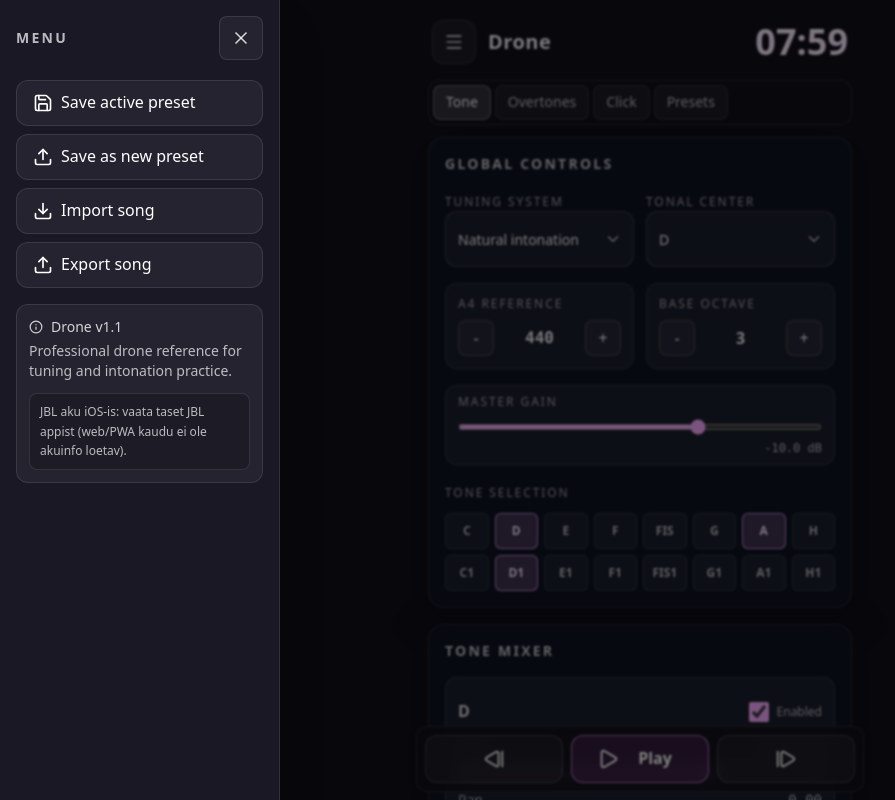
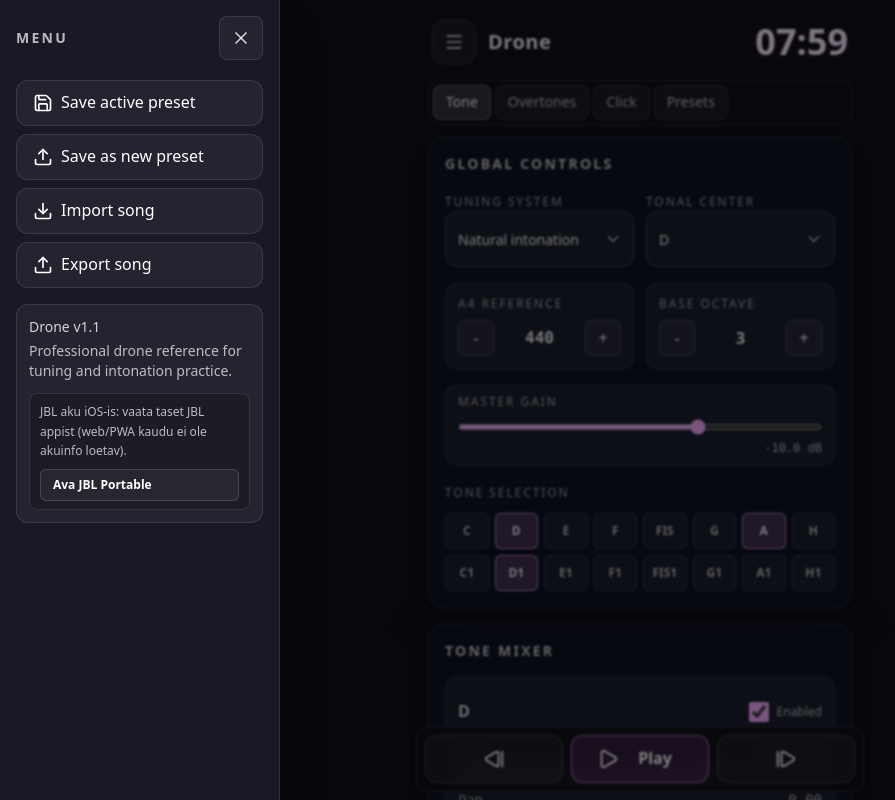
Before and after one commit to margokolar/bourdon-app, a React (Vite) app: page / in a window 1280 px wide. Both pictures are taken after a click on the button 454 px from the left and 42 px from the top of the page. Shown: the top 800 px of the page, without its empty margins (0-895 px from the left). Built offline with nearby package versions, Linux system fonts and the light colour scheme.

Commit message:
Add JBL Portable deep-link action in side menu.
This removes the Info icon and adds a menu button that attempts to open the JBL Portable iOS app for battery checks.

```diff
--- a/src/App.tsx
+++ b/src/App.tsx
@@ -1,7 +1,6 @@
 import {
   ChevronDown,
   Download,
-  Info,
   Menu,
   Pause,
   Play,
@@ -312,6 +311,11 @@ function App() {
     },
     [importSong],
   )
+
+  const openJblPortableApp = useCallback(() => {
+    // Best effort deep-link. Works only if JBL registers this URL scheme.
+    window.location.href = 'jblportable://'
+  }, [])
 
   const handleTogglePlay = useCallback(() => {
     const currentlyPlaying = useDroneStore.getState().playing
@@ -1106,13 +1110,17 @@ function App() {
                 Export song
               </button>
               <div className="mt-4 rounded-xl border border-white/10 bg-white/5 px-3 py-3 text-sm text-white/70">
-                <div className="mb-1 flex items-center gap-2 text-white/80">
-                  <Info size={14} />
-                  Drone v{APP_VERSION}
-                </div>
+                <div className="mb-1 text-white/80">Drone v{APP_VERSION}</div>
                 <p>Professional drone reference for tuning and intonation practice.</p>
                 <div className="mt-3 rounded-lg border border-white/10 bg-black/20 px-2.5 py-2 text-xs leading-relaxed text-white/70">
                   JBL aku iOS-is: vaata taset JBL appist (web/PWA kaudu ei ole akuinfo loetav).
+                  <button
+                    type="button"
+                    className="button-safe mt-2 w-full rounded-md border border-white/15 bg-white/5 px-3 py-2 text-left text-xs font-semibold text-white transition hover:bg-white/10"
+                    onClick={openJblPortableApp}
+                  >
+                    Ava JBL Portable
+                  </button>
                 </div>
               </div>
             </div>
```
